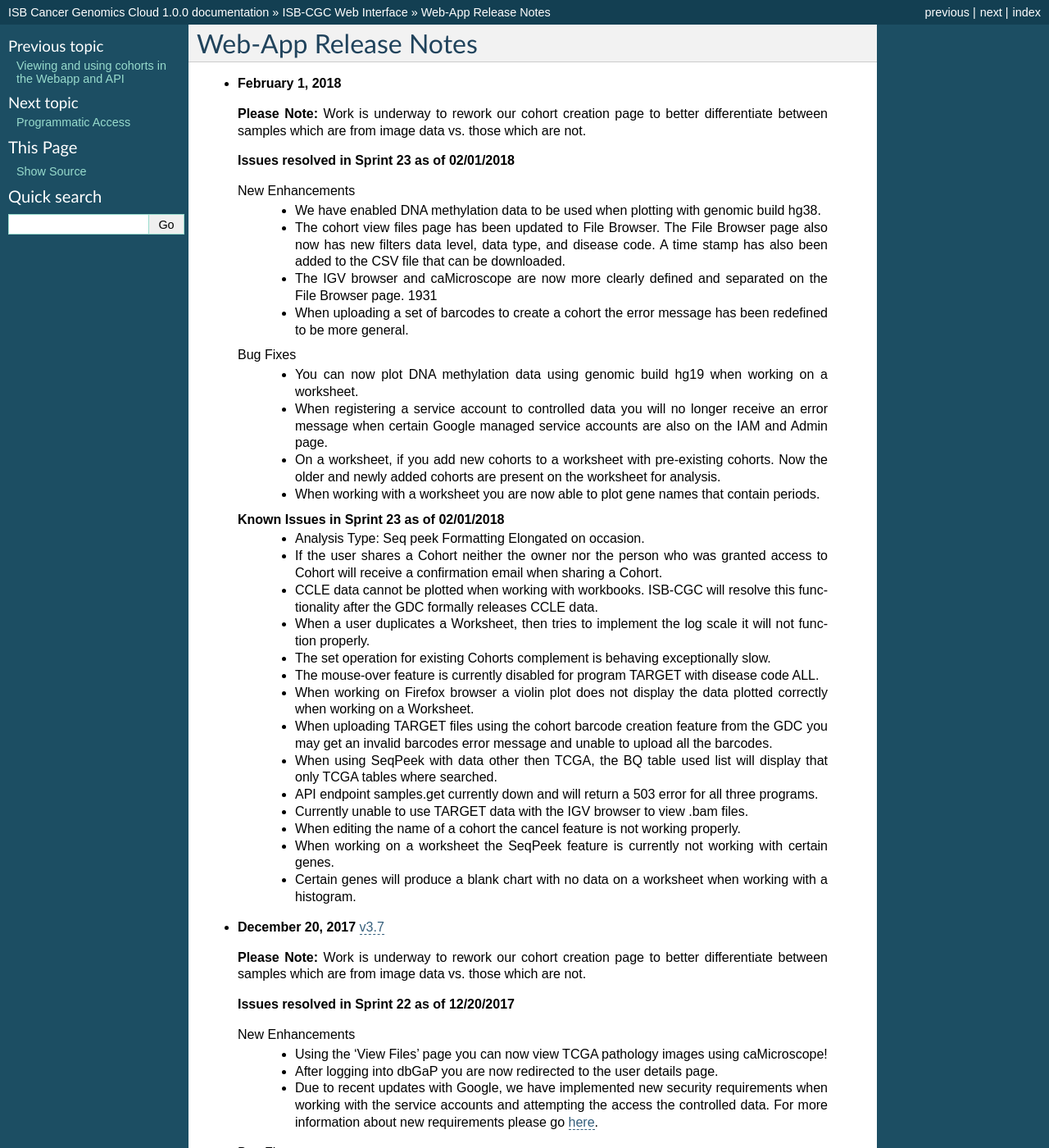
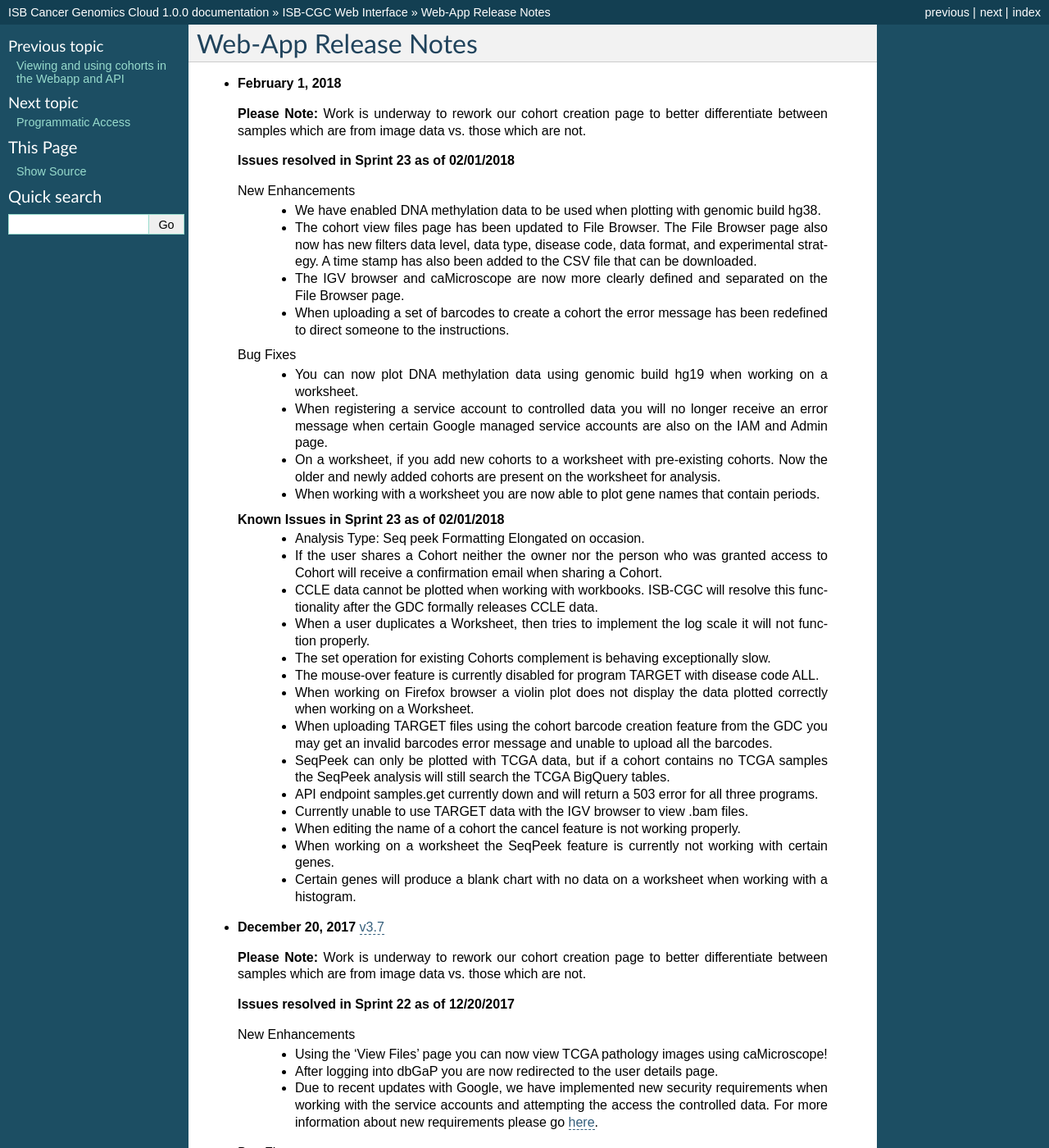
Before and after one commit to isb-cgc/readthedocs, a Sphinx documentation site: the page built from docs/source/sections/webapp/releases.rst, in a window 1280 px wide and 1400 px high. Shown: the whole window at 82% size. Built offline with Sphinx 7.4.7, drawn with Linux system fonts in a browser that asks for light colours; pages that are not in the unit, such as notebooks, are missing from menus.

Commit message:
updated with notes

```diff
--- a/docs/source/sections/webapp/releases.rst
+++ b/docs/source/sections/webapp/releases.rst
@@ -10,9 +10,9 @@
 
  New Enhancements
   - We have enabled DNA methylation data to be used when plotting with genomic build hg38.
-  - The cohort view files page has been updated to File Browser. The File Browser page also now has new filters data level, data type, and disease code. A time stamp has also been added to the CSV file that can be downloaded.
-  - The IGV browser and caMicroscope are now more clearly defined and separated on the File Browser page. 1931
-  - When uploading a set of barcodes to create a cohort the error message has been redefined to be more general.
+  - The cohort view files page has been updated to File Browser. The File Browser page also now has new filters data level, data type, disease code, data format, and experimental strategy. A time stamp has also been added to the CSV file that can be downloaded.
+  - The IGV browser and caMicroscope are now more clearly defined and separated on the File Browser page.
+  - When uploading a set of barcodes to create a cohort the error message has been redefined to direct someone to the instructions.
 
  Bug Fixes
   - You can now plot DNA methylation data using genomic build hg19 when working on a worksheet.
@@ -29,7 +29,7 @@
   - The mouse-over feature is currently disabled for program TARGET with disease code ALL.
   - When working on Firefox browser a violin plot does not display the data plotted correctly when working on a Worksheet.
   - When uploading TARGET files using the cohort barcode creation feature from the GDC you may get an invalid barcodes error message and unable to upload all the barcodes.
-  - When using SeqPeek with data other then TCGA, the BQ table used list will display that only TCGA tables where searched.
+  - SeqPeek can only be plotted with TCGA data, but if a cohort contains no TCGA samples the SeqPeek analysis will still search the TCGA BigQuery tables.
   -  API endpoint samples.get currently down and will return a 503 error for all three programs.
   - Currently unable to use TARGET data with the IGV browser to view .bam files.
   - When editing the name of a cohort the cancel feature is not working properly.
```
